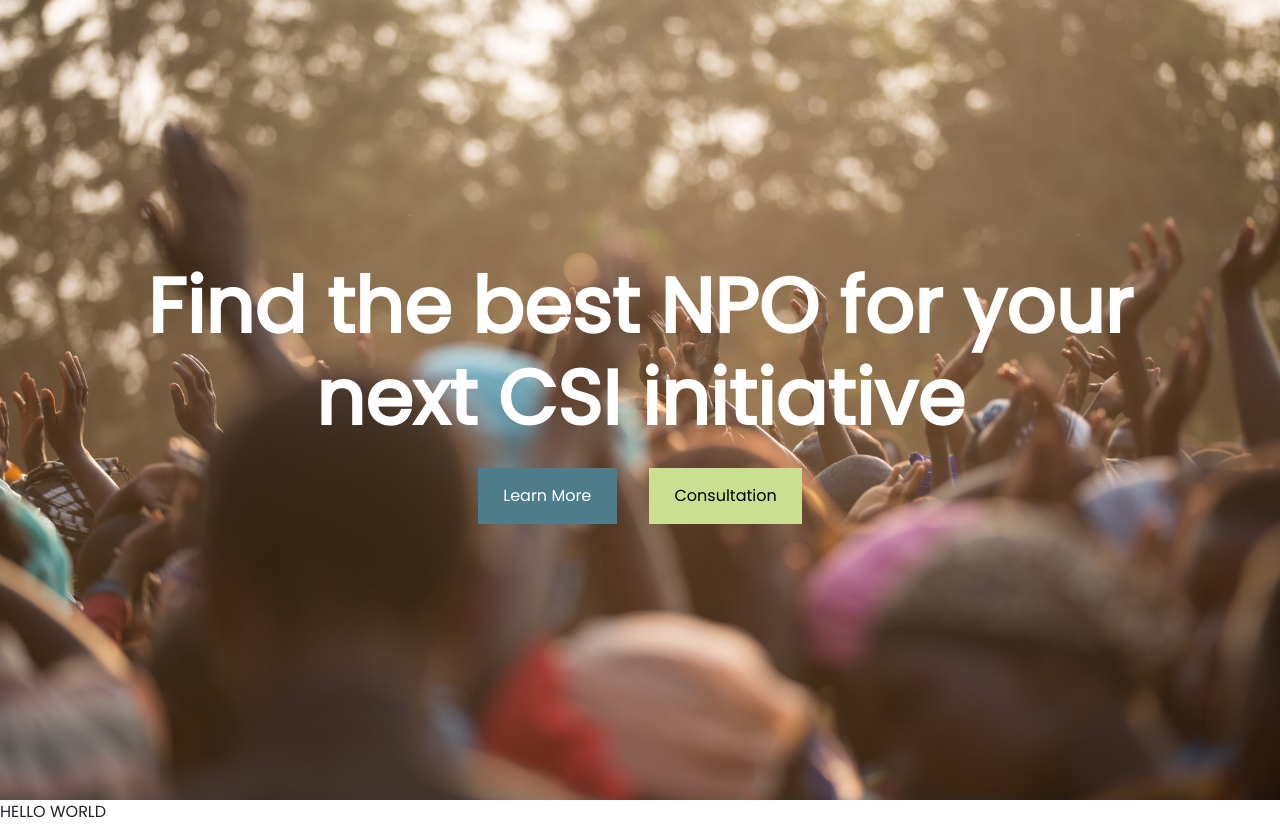
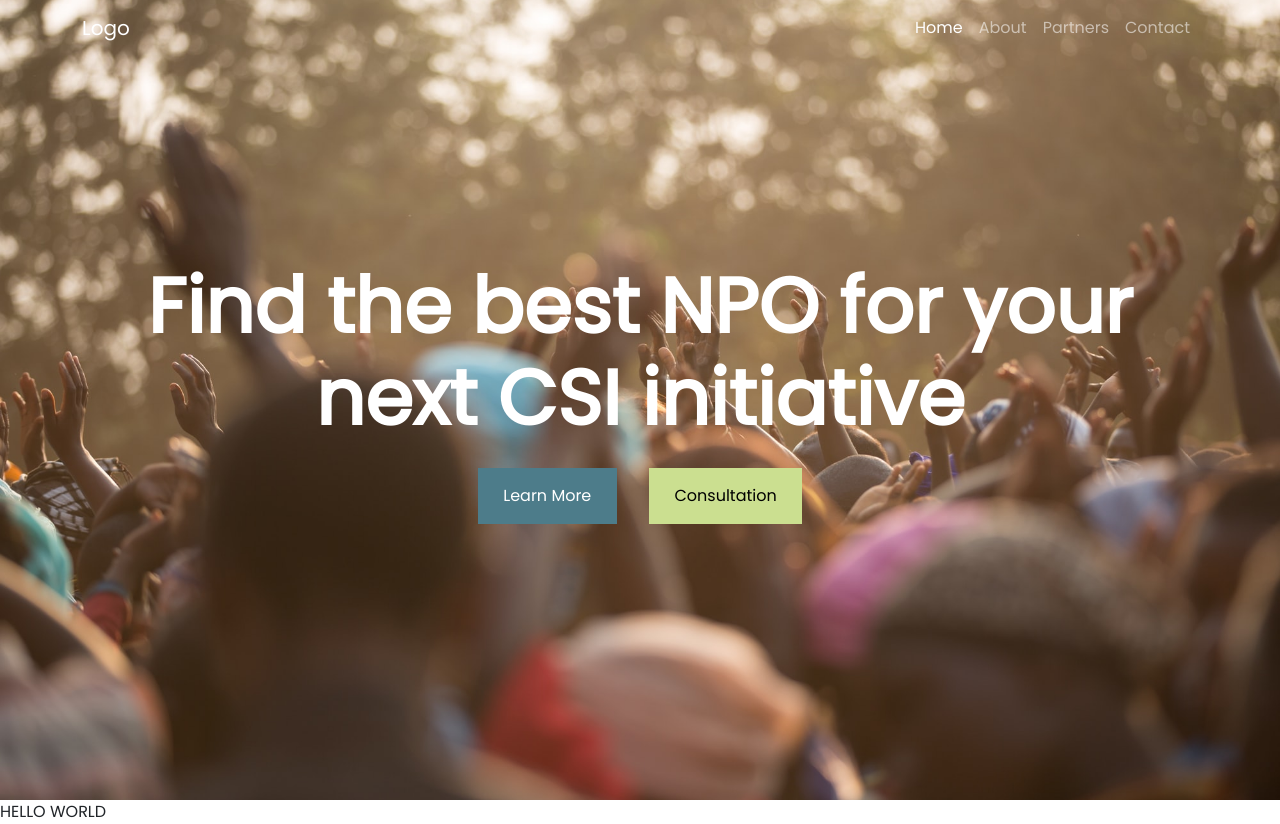
Before and after one commit to bradley-mubenga/indlelamedia, a Next.js app: page / in a window 1280 px wide. Built offline with nearby package versions, Linux system fonts and the light colour scheme.

Commit message:
Nvbar Continued

```diff
--- a/assets/scss/_global.scss
+++ b/assets/scss/_global.scss
@@ -1,6 +1,10 @@
 @font-face {
     font-family: Poppins;
     src: url('../fonts/Poppins-Regular.ttf');
+}
+
+html {
+    scroll-behavior: smooth;
 }
 
 * {
--- /dev/null
+++ b/components/Navbar.jsx
@@ -0,0 +1,34 @@
+import React from 'react'
+
+export default function Navbar() {
+    return (
+        <nav class="navbar navbar-expand-md navbar-dark fixed-top">
+            <div class="container">
+                <a class="navbar-brand" href="#">
+                    Logo
+                </a>
+
+                <button class="navbar-toggler" type="button" data-bs-toggle="collapse" data-bs-target="#navbarCollapse" aria-controls="navbarCollapse" aria-expanded="false" aria-label="Toggle navigation">
+                <span class="navbar-toggler-icon"></span>
+                </button>
+
+                <div class="collapse navbar-collapse" id="navbarCollapse">
+                    <ul class="navbar-nav ms-auto mb-2 mb-md-0">
+                        <li class="nav-item">
+                        <a class="nav-link active" aria-current="page" href="#">Home</a>
+                        </li>
+                        <li class="nav-item">
+                        <a class="nav-link" href="#">About</a>
+                        </li>
+                        <li class="nav-item">
+                        <a class="nav-link" href="#">Partners</a>
+                        </li>
+                        <li class="nav-item">
+                        <a class="nav-link" href="#">Contact</a>
+                        </li>
+                    </ul>
+                </div>
+            </div>
+        </nav>
+    )
+}
--- a/pages/index.js
+++ b/pages/index.js
@@ -4,6 +4,7 @@
 
 //Components
 import Hero from '../components/home.js/Hero';
+import Navbar from '../components/Navbar';
 
 export default function Index() {
     return (
@@ -11,6 +12,8 @@
             <Head>
                 <title>Home Page</title>
             </Head>
+
+            <Navbar />
 
             <main>
                 <Hero />
```
